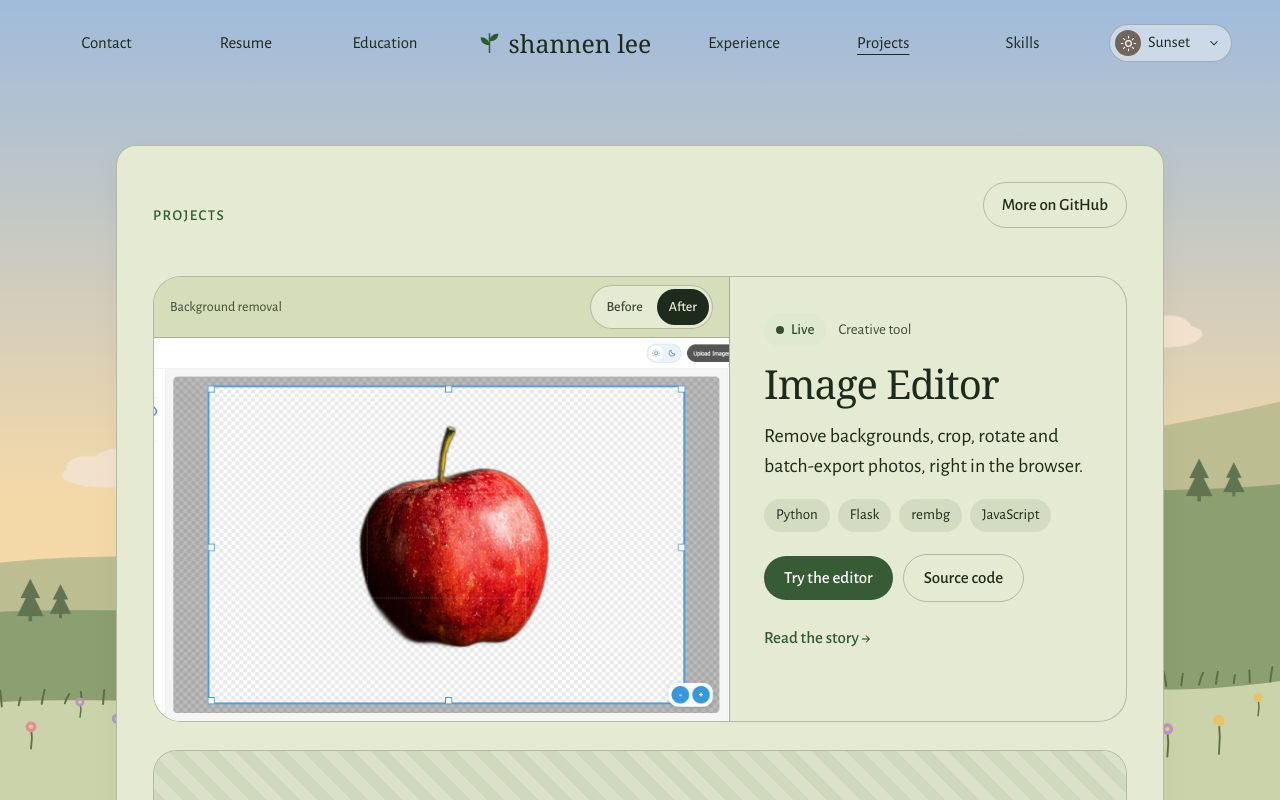
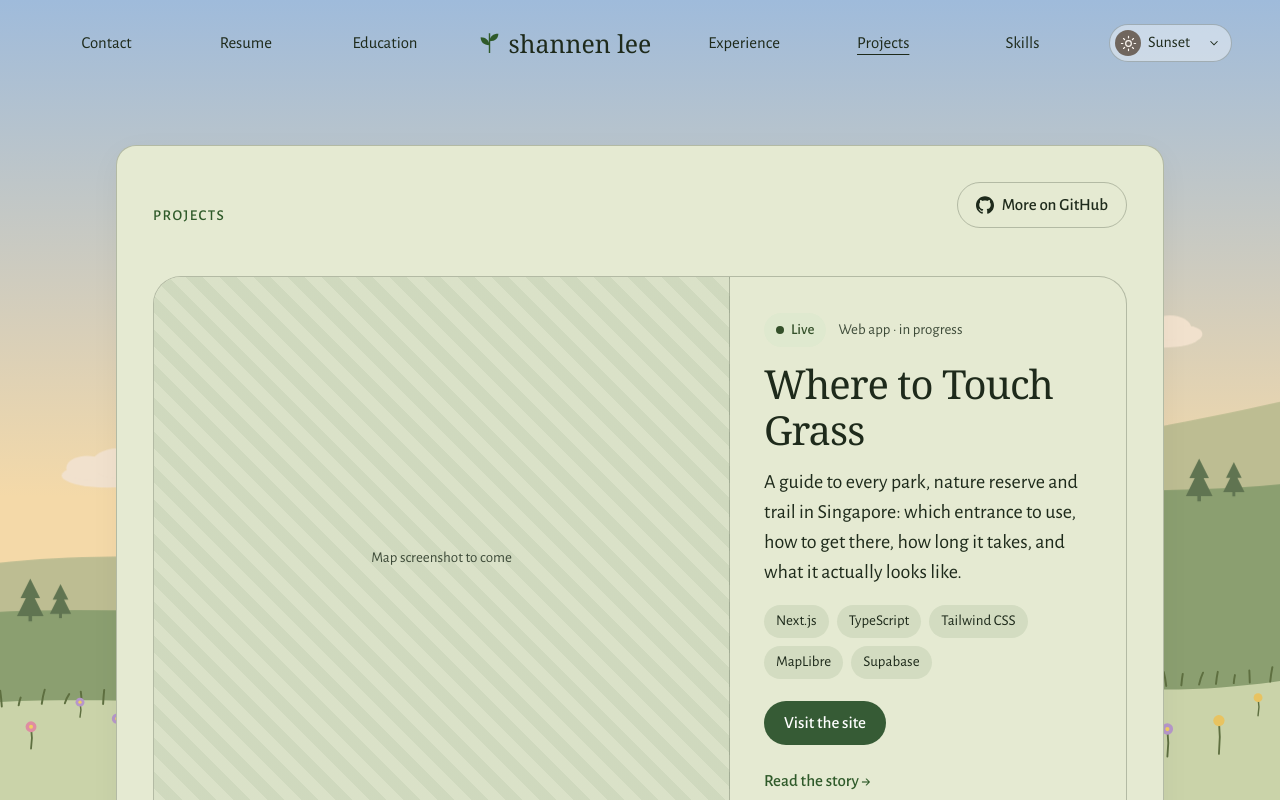
Before and after one commit to shannenlolol/shannen-portfolio, a React (Vite) app: page /projects in a window 1280 px wide. Shown: the top 800 px of the page. Built offline with nearby package versions, Linux system fonts and the light colour scheme; a web font is replaced by a local one.

Commit message:
feat(projects): add Where to Touch Grass as the first project

```diff
--- a/src/components/Projects.tsx
+++ b/src/components/Projects.tsx
@@ -4,6 +4,7 @@ import { projects } from "../data/projects";
 import useReveal from "../hooks/useReveal";
 import EditorPreview from "./EditorPreview";
 import { Links, Status, Technologies } from "./ProjectBits";
+import { socialIcons } from "../data/socialIcons";
 import "../cottage/projects.css";
 
 export default function Projects() {
@@ -18,13 +19,17 @@ export default function Projects() {
         <div>
           <h1 className="eyebrow">Projects</h1>
         </div>
-        <a className="text-link" href="https://github.com/shannenlolol" target="_blank" rel="noreferrer">More on GitHub</a>
+        <a className="text-link" href="https://github.com/shannenlolol" target="_blank" rel="noreferrer">
+          <svg className="projects-github" viewBox="0 0 24 24" aria-hidden="true" focusable="false"><path d={socialIcons.github} /></svg>
+          More on GitHub
+        </a>
       </header>
 
       {featured.map(project => (
         <article className="project-featured project-reveal" id={project.slug} key={project.slug} aria-labelledby={`${project.slug}-title`}>
           {project.slug === "image-editor" ? <EditorPreview /> :
-            <figure className="project-preview"><img src={`/assets/images/${project.image}`} alt={`${project.name} screenshot`} loading="lazy" /></figure>}
+            project.image ? <figure className="project-preview"><img src={`/assets/images/${project.image}`} alt={`${project.name} screenshot`} loading="lazy" /></figure>
+            : <div className="project-preview project-placeholder">{project.placeholder ?? "Screenshot to come"}</div>}
           <div className="project-featured-copy">
             <Status project={project} />
             <h2 id={`${project.slug}-title`}>{project.name}</h2>
--- a/src/cottage/projects.css
+++ b/src/cottage/projects.css
@@ -1,6 +1,7 @@
 /* Projects: one featured live project, in-progress cards, then a compact list of earlier work. */
 .projects-heading{display:flex;flex-wrap:wrap;align-items:flex-end;justify-content:space-between;gap:24px;margin-bottom:48px}
-.projects-heading > .text-link{flex-shrink:0;display:inline-flex;align-items:center}
+.projects-heading > .text-link{flex-shrink:0;display:inline-flex;align-items:center;gap:8px}
+.projects-github{width:18px;height:18px;fill:currentColor}
 
 .project-meta{display:flex;flex-wrap:wrap;align-items:center;gap:8px 12px;margin:0;font-size:15px;color:var(--muted)}
 .project-status{display:inline-flex;align-items:center;gap:7px;padding:4px 12px;border-radius:999px;font-weight:500;font-size:15px}
@@ -22,12 +23,15 @@
 
 /* Featured project: preview and story side by side in one large card. */
 .project-featured{display:flex;flex-wrap:wrap;overflow:hidden;border-radius:28px;background:var(--surface);border:1px solid var(--line)}
+/* Featured projects stack with the same gap as the grid below. */
+.project-featured + .project-featured{margin-top:28px}
 .project-featured > .project-preview{flex:1 1 520px;min-width:0;margin:0;border-right:1px solid var(--line)}
 .project-featured-copy{flex:1 1 340px;min-width:0;display:flex;flex-direction:column;gap:14px;padding:36px 34px}
 .project-featured-copy h2{margin:0;font-size:clamp(30px,3.2vw,40px);line-height:1.15}
 
 .project-preview{background:color-mix(in srgb,var(--page) 55%,var(--surface))}
 .project-preview > img{display:block;width:100%;height:auto}
+.project-featured > .project-placeholder{aspect-ratio:16/10}
 .preview-topline{display:flex;align-items:center;justify-content:space-between;gap:8px;min-height:52px;padding:8px 16px;color:var(--muted);font-size:14px;border-bottom:1px solid var(--line)}
 .preview-switch{display:flex;gap:2px;padding:3px;border:1px solid var(--line);border-radius:999px;background:var(--surface)}
 .preview-switch button{font:500 14px var(--sans);color:var(--muted);background:transparent;border:0;border-radius:999px;padding:7px 12px;min-height:36px;cursor:pointer}
--- a/src/data/projects.ts
+++ b/src/data/projects.ts
@@ -23,6 +23,21 @@ export type Project = {
 };
 
 export const projects: Project[] = [
+  {
+    name: "Where to Touch Grass",
+    slug: "where-to-touch-grass",
+    kind: "Web app · in progress",
+    status: "live",
+    technologies: ["Next.js", "TypeScript", "Tailwind CSS", "MapLibre", "Supabase"],
+    description: "A guide to every park, nature reserve and trail in Singapore: which entrance to use, how to get there, how long it takes, and what it actually looks like.",
+    why: "I got curious about the nature spots in Singapore and found there was no one place to look them up. Many I only found through a lot of digging or word of mouth, and plenty are still barely known. So I’m gathering it all in one place, and making it something everyone can add to.",
+    detail: "An interactive map and searchable list of spots, filterable by region and type. Each place has its own page with photos, time to explore, getting there, entrances, tips and nearby spots. Anyone can browse without an account; logging in with Google or email to add tips and photos is coming soon.",
+    runsOn: "Vercel, with Supabase for logins, contributions and photo storage",
+    highlights: ["[One thing you’re proud of]"],
+    links: [{ label: "Visit the site", href: "https://wheretotouchgrass.com" }],
+    category: "Next.js · Maps · Supabase",
+    placeholder: "Map screenshot to come",
+  },
   {
     name: "Image Editor",
     slug: "image-editor",
```
